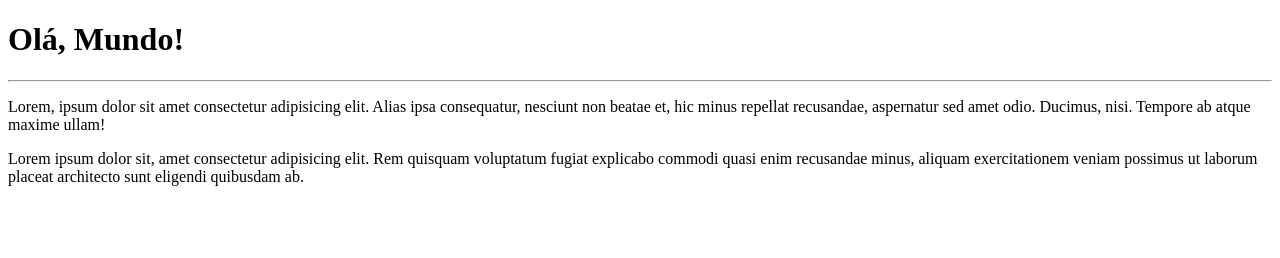
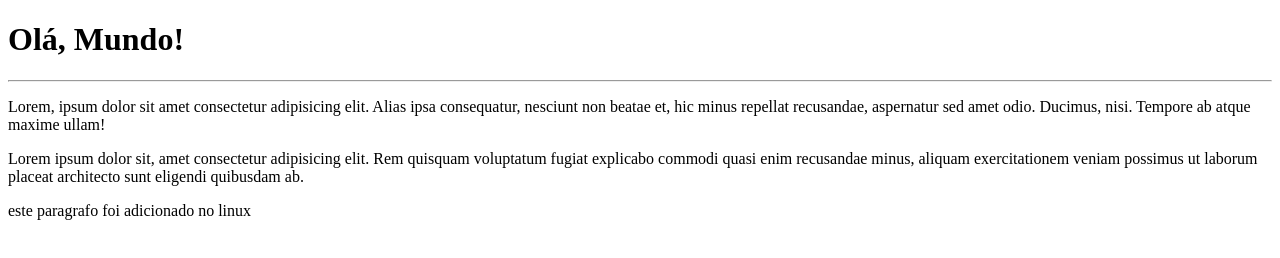
Before and after one commit to WellingtonGFerreira/Ol--mundo, a plain HTML site: page site-exemplo/index.html in a window 1280 px wide. Drawn offline with Linux system fonts and the light colour scheme.

Commit message:
uma suposta alteração feita no linux

```diff
--- a/site-exemplo/index.html
+++ b/site-exemplo/index.html
@@ -11,5 +11,6 @@
     <hr>
     <p>Lorem, ipsum dolor sit amet consectetur adipisicing elit. Alias ipsa consequatur, nesciunt non beatae et, hic minus repellat recusandae, aspernatur sed amet odio. Ducimus, nisi. Tempore ab atque maxime ullam!</p>
     <p>Lorem ipsum dolor sit, amet consectetur adipisicing elit. Rem quisquam voluptatum fugiat explicabo commodi quasi enim recusandae minus, aliquam exercitationem veniam possimus ut laborum placeat architecto sunt eligendi quibusdam ab.</p>
+    <p>este paragrafo foi adicionado no linux</p>
 </body>
 </html>
```
